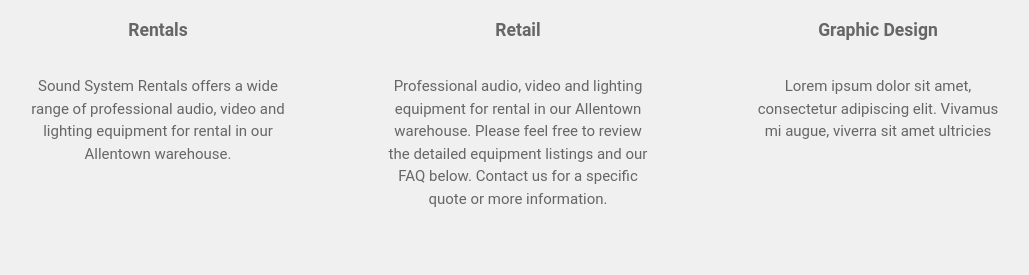
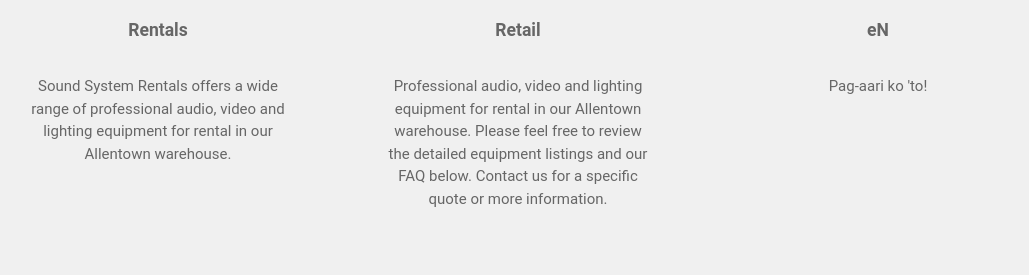
Before and after one commit to Henrhod/FINALS-WEB-TECH, a PHP site: page /Admin/Website/index.php in a window 1280 px wide. Shown: the part 1961-2236 px from the top of the page, without its empty margins (62-1091 px from the left). Run offline with PHP 8.4, Linux system fonts and the light colour scheme.

Commit message:
Updated index.php and signup.php

```diff
--- a/Admin/Website/index.php
+++ b/Admin/Website/index.php
@@ -117,9 +117,9 @@ $(document).ready(function(){
           <p>Professional audio, video and lighting equipment for rental in our Allentown warehouse.  Please feel free to review the detailed equipment listings and our FAQ below. Contact us for a specific quote or more information.</p>
         </div>
         <div class="box">
-          <img src="img/logo_brush.png">
-          <h3>Graphic Design</h3>
-          <p>Lorem ipsum dolor sit amet, consectetur adipiscing elit. Vivamus mi augue, viverra sit amet ultricies</p>
+          <img src="img/user.png">
+          <h3>eN</h3>
+          <p>Pag-aari ko 'to!</p>
         </div>
       </div>
     </section>
```
